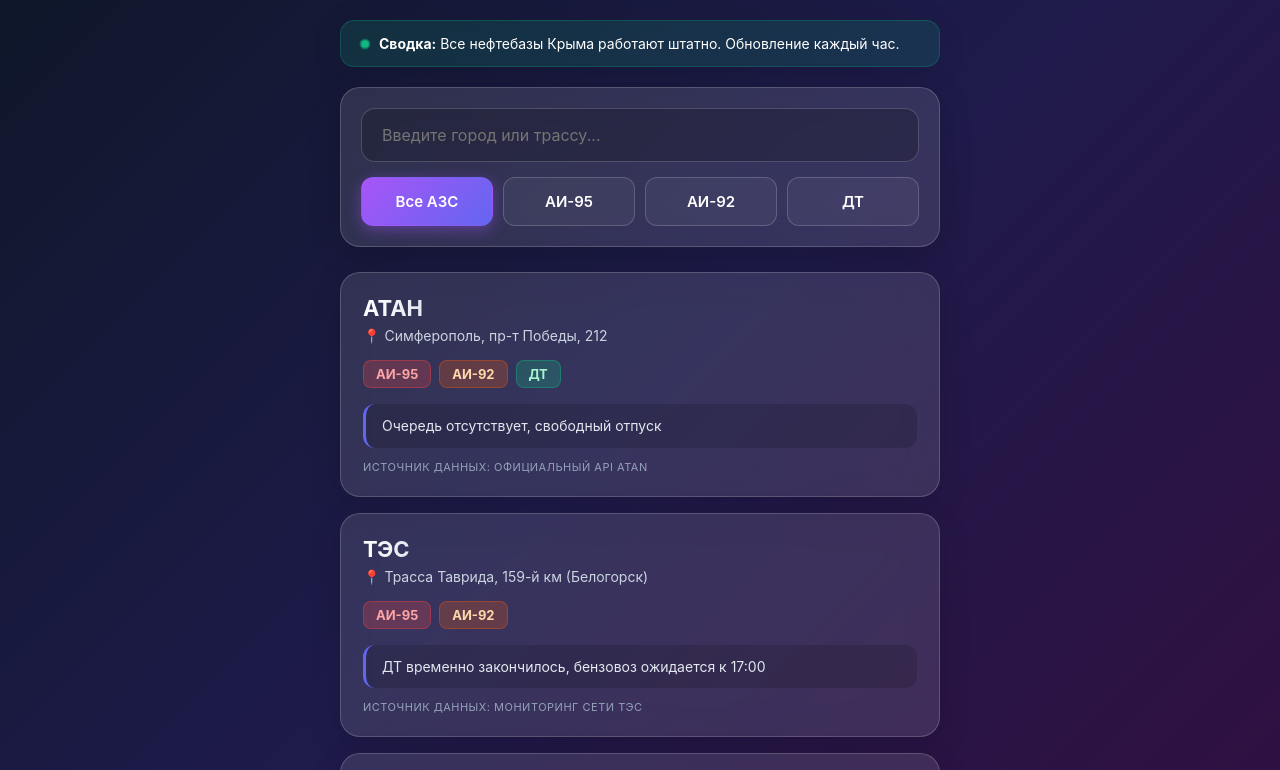
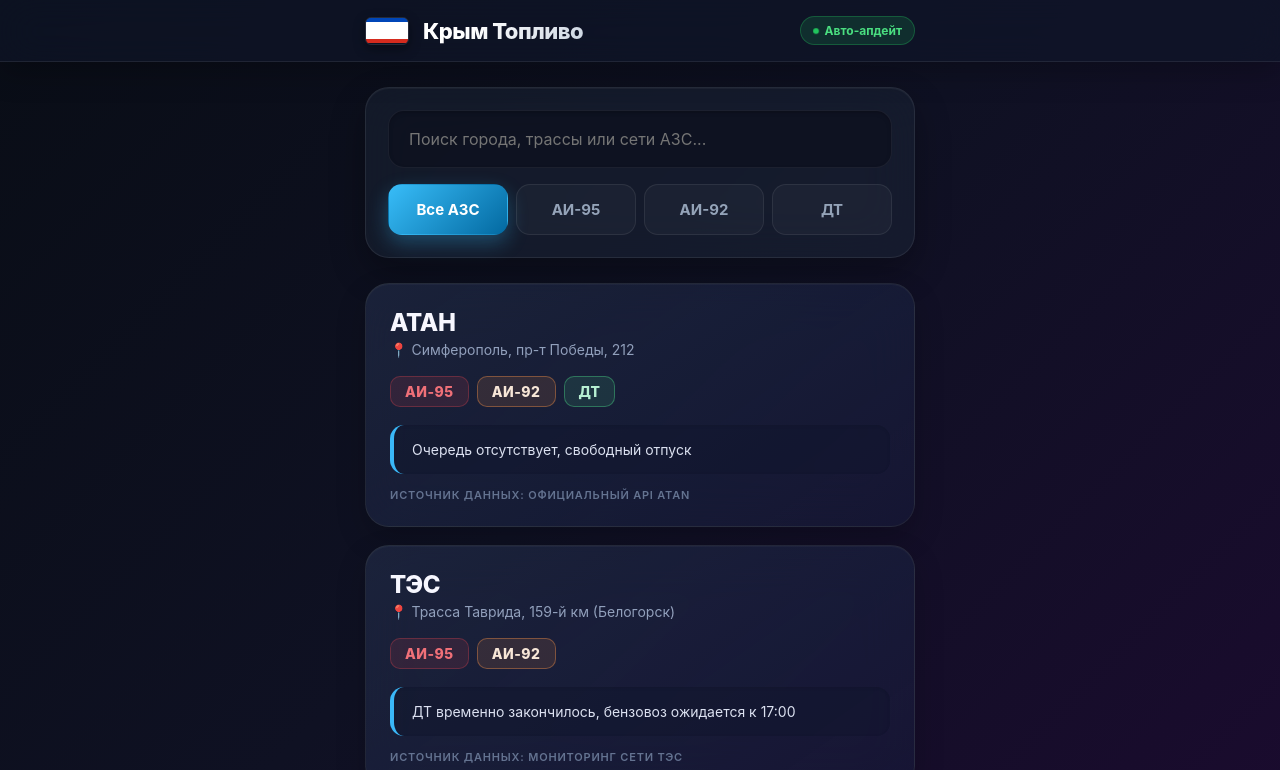
Before and after one commit to sekaclub771-sys/KrymToplivo, a plain HTML site: page index.html in a window 1280 px wide. Shown: the top 770 px of the page. Drawn offline with Linux system fonts and the light colour scheme.

Commit message:
Update index.html

```diff
--- a/index.html
+++ b/index.html
@@ -14,133 +14,171 @@
 
     <style>
         :root {
-            --glass: rgba(255, 255, 255, 0.11);
-            --glass-border: rgba(255, 255, 255, 0.18);
-            --text-main: #ffffff;
-            --text-sub: #cbd5e1;
+            --bg-gradient: linear-gradient(135deg, #090d16 0%, #0f1123 50%, #1a0b2e 100%);
+            --glass-card: rgba(30, 41, 59, 0.45);
+            --glass-border: rgba(255, 255, 255, 0.08);
+            --glass-glow: rgba(99, 102, 241, 0.05);
+            --text-premium: #ffffff;
+            --text-muted: #94a3b8;
+            --accent: #38bdf8;
         }
 
-        * { margin: 0; padding: 0; box-sizing: border-box; font-family: -apple-system, BlinkMacSystemFont, "Segoe UI", Roboto, sans-serif; }
+        * { margin: 0; padding: 0; box-sizing: border-box; font-family: -apple-system, BlinkMacSystemFont, "SF Pro Display", "Helvetica Neue", sans-serif; }
 
         body {
-            background: linear-gradient(135deg, #0f172a 0%, #1e1b4b 50%, #311042 100%);
+            background: var(--bg-gradient);
             background-attachment: fixed;
-            color: var(--text-main);
+            color: var(--text-premium);
             min-height: 100vh;
-            padding-bottom: 40px;
+            padding-bottom: 50px;
             -webkit-font-smoothing: antialiased;
         }
 
-        .container { width: 92%; max-width: 600px; margin: 0 auto; }
+        .container { width: 92%; max-width: 550px; margin: 0 auto; }
 
-        /* Живой статус-бар уведомлений сверху */
-        .notification-bar {
-            background: rgba(16, 185, 129, 0.15);
-            backdrop-filter: blur(12px);
-            -webkit-backdrop-filter: blur(12px);
-            border: 1px solid rgba(16, 185, 129, 0.25);
-            border-radius: 14px;
-            padding: 14px 20px;
-            margin: 20px 0;
-            font-size: 14px;
+        /* Премиальная шапка с флагом Крыма */
+        header {
+            background: rgba(15, 23, 42, 0.6);
+            backdrop-filter: blur(20px);
+            -webkit-backdrop-filter: blur(20px);
+            border-bottom: 1px solid var(--glass-border);
+            padding: 16px 0;
+            position: sticky;
+            top: 0;
+            z-index: 100;
+            box-shadow: 0 10px 30px rgba(0,0,0,0.25);
+        }
+        .header-flex { display: flex; justify-content: space-between; align-items: center; }
+
+        .brand-wrapper { display: flex; align-items: center; gap: 14px; }
+
+        /* Цифровой флаг Крыма */
+        .crimea-flag {
+            width: 44px;
+            height: 28px;
+            border-radius: 6px;
             display: flex;
-            align-items: center;
-            gap: 10px;
-            box-shadow: 0 4px 30px rgba(0, 0, 0, 0.1);
+            flex-direction: column;
+            overflow: hidden;
+            box-shadow: 0 4px 12px rgba(0, 0, 0, 0.4), inset 0 1px 0 rgba(255,255,255,0.2);
+            border: 1px solid rgba(255, 255, 255, 0.1);
         }
-        .pulse-dot { width: 8px; height: 8px; background: #10b981; border-radius: 50%; box-shadow: 0 0 0 0 rgba(16, 185, 129, 0.7); animation: pulse 1.6s infinite; }
+        .flag-blue { height: 16.6%; background: #0046B8; }
+        .flag-white { height: 66.8%; background: #FFFFFF; }
+        .flag-red { height: 16.6%; background: #D52B1E; }
 
-        /* Поле поиска и фильтры под большой палец */
+        .logo-text { font-size: 22px; font-weight: 800; letter-spacing: -0.5px; background: linear-gradient(135deg, #ffffff 30%, #cbd5e1 100%); -webkit-background-clip: text; -webkit-text-fill-color: transparent; }
+
+        .live-badge { background: rgba(34, 197, 94, 0.15); border: 1px solid rgba(34, 197, 94, 0.3); padding: 6px 12px; border-radius: 20px; font-size: 12px; font-weight: 700; color: #4ade80; display: flex; align-items: center; gap: 6px; }
+        .pulse-dot { width: 6px; height: 6px; background: #22c55e; border-radius: 50%; animation: pulse 1.8s infinite; }
+
+        /* Поиск и премиальные кнопки */
         .search-section {
-            background: var(--glass);
-            backdrop-filter: blur(16px);
-            -webkit-backdrop-filter: blur(16px);
+            background: var(--glass-card);
+            backdrop-filter: blur(25px);
+            -webkit-backdrop-filter: blur(25px);
             border: 1px solid var(--glass-border);
-            border-radius: 20px;
-            padding: 20px;
-            margin-bottom: 25px;
-            box-shadow: 0 8px 32px 0 rgba(0, 0, 0, 0.2);
+            border-radius: 24px;
+            padding: 22px;
+            margin: 25px 0;
+            box-shadow: 0 15px 35px rgba(0, 0, 0, 0.3), inset 0 1px 1px rgba(255,255,255,0.05);
         }
 
         input {
             width: 100%;
-            background: rgba(0, 0, 0, 0.2);
-            border: 1px solid var(--glass-border);
-            padding: 16px 20px;
-            border-radius: 14px;
+            background: rgba(13, 17, 30, 0.7);
+            border: 1px solid rgba(255, 255, 255, 0.06);
+            padding: 18px 20px;
+            border-radius: 16px;
             color: white;
             font-size: 16px;
             outline: none;
-            margin-bottom: 15px;
-            transition: all 0.3s ease;
+            margin-bottom: 16px;
+            transition: all 0.3s cubic-bezier(0.4, 0, 0.2, 1);
+            box-shadow: inset 0 2px 4px rgba(0,0,0,0.2);
         }
-        input:focus { border-color: #a855f7; background: rgba(0, 0, 0, 0.3); }
+        input:focus { border-color: var(--accent); background: rgba(13, 17, 30, 0.9); box-shadow: 0 0 15px rgba(56, 189, 248, 0.15), inset 0 2px 4px rgba(0,0,0,0.2); }
 
-        .fuel-filters { display: flex; gap: 10px; }
+        .fuel-filters { display: flex; gap: 8px; }
         .filter-btn {
             flex: 1;
-            background: rgba(255, 255, 255, 0.05);
-            border: 1px solid var(--glass-border);
-            padding: 14px 0;
-            border-radius: 12px;
-            color: var(--text-main);
+            background: rgba(255, 255, 255, 0.03);
+            border: 1px solid rgba(255, 255, 255, 0.08);
+            padding: 15px 0;
+            border-radius: 14px;
+            color: #94a3b8;
             font-size: 15px;
-            font-weight: 600;
+            font-weight: 700;
             cursor: pointer;
-            transition: all 0.2s ease;
+            transition: all 0.25s ease;
         }
         .filter-btn.active {
-            background: linear-gradient(135deg, #a855f7 0%, #6366f1 100%);
+            background: linear-gradient(135deg, #38bdf8 0%, #0369a1 100%);
             border-color: transparent;
-            box-shadow: 0 4px 15px rgba(168, 85, 247, 0.4);
+            color: white;
+            box-shadow: 0 8px 20px rgba(56, 189, 248, 0.3);
         }
 
-        /* Сетка премиальных карточек АЗС */
-        .grid { display: flex; flex-direction: column; gap: 16px; }
+        /* Усиленные сочные карточки АЗС */
+        .grid { display: flex; flex-direction: column; gap: 18px; }
 
         .card {
-            background: var(--glass);
-            backdrop-filter: blur(16px);
-            -webkit-backdrop-filter: blur(16px);
+            background: linear-gradient(145deg, rgba(30, 41, 59, 0.6) 0%, rgba(15, 23, 42, 0.45) 100%);
+            backdrop-filter: blur(25px);
+            -webkit-backdrop-filter: blur(25px);
             border: 1px solid var(--glass-border);
-            border-radius: 20px;
-            padding: 22px;
-            box-shadow: 0 8px 32px 0 rgba(0, 0, 0, 0.15);
-            transition: transform 0.2s ease;
+            border-radius: 24px;
+            padding: 24px;
+            box-shadow: 0 12px 30px rgba(0, 0, 0, 0.2), inset 0 1px 0 rgba(255,255,255,0.03);
+            position: relative;
+            overflow: hidden;
         }
-        .card:active { transform: scale(0.98); }
+        .card::before { content: ''; position: absolute; top:0; left:0; width:100%; height:100%; background: var(--glass-glow); pointer-events: none; }
 
-        .card-header { display: flex; justify-content: space-between; align-items: flex-start; margin-bottom: 6px; }
-        .brand { font-size: 22px; font-weight: 700; background: linear-gradient(to right, #ffffff, #e2e8f0); -webkit-background-clip: text; -webkit-text-fill-color: transparent; }
-        .address { font-size: 14px; color: var(--text-sub); margin-bottom: 16px; display: flex; align-items: center; gap: 4px; }
+        .card-header { display: flex; justify-content: space-between; align-items: center; margin-bottom: 4px; }
+        .brand { font-size: 24px; font-weight: 800; color: #ffffff; letter-spacing: -0.3px; }
+        .address { font-size: 14px; color: var(--text-muted); margin-bottom: 18px; display: flex; align-items: center; gap: 5px; }
 
-        .fuel-row { display: flex; gap: 8px; margin-bottom: 16px; flex-wrap: wrap; }
-        .fuel-badge { background: rgba(239, 68, 68, 0.25); border: 1px solid rgba(239, 68, 68, 0.4); color: #fca5a5; padding: 5px 12px; border-radius: 8px; font-size: 13px; font-weight: 700; }
-        .fuel-badge.active-92 { background: rgba(234, 88, 12, 0.25); border: 1px solid rgba(234, 88, 12, 0.4); color: #fed7aa; }
-        .fuel-badge.active-dt { background: rgba(16, 185, 129, 0.25); border: 1px solid rgba(16, 185, 129, 0.4); color: #a7f3d0; }
+        .fuel-row { display: flex; gap: 8px; margin-bottom: 18px; flex-wrap: wrap; }
+        .fuel-badge { background: rgba(239, 68, 68, 0.12); border: 1px solid rgba(239, 68, 68, 0.3); color: #f87171; padding: 6px 14px; border-radius: 10px; font-size: 14px; font-weight: 800; letter-spacing: 0.5px; }
+        .fuel-badge.active-95 { background: rgba(56, 189, 248, 0.12); border: 1px solid rgba(56, 189, 248, 0.4); color: #7dd3fc; }
+        .fuel-badge.active-92 { background: rgba(251, 146, 60, 0.12); border: 1px solid rgba(251, 146, 60, 0.4); color: #ffedd5; }
+        .fuel-badge.active-dt { background: rgba(74, 222, 128, 0.12); border: 1px solid rgba(74, 222, 128, 0.4); color: #bbf7d0; }
 
-        .notes { background: rgba(0, 0, 0, 0.15); padding: 12px 16px; border-radius: 12px; font-size: 14px; line-height: 1.4; color: #e2e8f0; border-left: 3px solid #6366f1; margin-bottom: 12px; }
-        .meta { font-size: 11px; color: #94a3b8; text-transform: uppercase; letter-spacing: 0.5px; }
+        .notes { background: rgba(10, 15, 30, 0.4); padding: 14px 18px; border-radius: 14px; font-size: 14px; line-height: 1.5; color: #e2e8f0; border-left: 4px solid #38bdf8; margin-bottom: 14px; box-shadow: inset 0 1px 3px rgba(0,0,0,0.1); }
+        .meta { font-size: 11px; color: #64748b; text-transform: uppercase; letter-spacing: 0.8px; font-weight: 600; }
 
         @keyframes pulse {
-            0% { transform: scale(0.95); box-shadow: 0 0 0 0 rgba(16, 185, 129, 0.7); }
-            70% { transform: scale(1); box-shadow: 0 0 0 6px rgba(16, 185, 129, 0); }
-            100% { transform: scale(0.95); box-shadow: 0 0 0 0 rgba(16, 185, 129, 0); }
+            0% { transform: scale(0.95); box-shadow: 0 0 0 0 rgba(34, 197, 94, 0.5); }
+            70% { transform: scale(1); box-shadow: 0 0 0 6px rgba(34, 197, 94, 0); }
+            100% { transform: scale(0.95); box-shadow: 0 0 0 0 rgba(34, 197, 94, 0); }
         }
     </style>
 </head>
 <body>
 
+    <!-- Премиальный Хедер с Флагом Крыма -->
+    <header>
+        <div class="container header-flex">
+            <div class="brand-wrapper">
+                <div class="crimea-flag">
+                    <div class="flag-blue"></div>
+                    <div class="flag-white"></div>
+                    <div class="flag-red"></div>
+                </div>
+                <div class="logo-text">Крым Топливо</div>
+            </div>
+            <div class="live-badge">
+                <div class="pulse-dot"></div>
+                <span>Авто-апдейт</span>
+            </div>
+        </div>
+    </header>
+
     <main class="container">
-        <!-- Виджет уведомлений сверху -->
-        <div class="notification-bar">
-            <div class="pulse-dot"></div>
-            <div><strong>Сводка:</strong> Все нефтебазы Крыма работают штатно. Обновление каждый час.</div>
-        </div>
-
-        <!-- Поиск и фильтрация -->
+        <!-- Поиск и фильтрация под палец -->
         <section class="search-section">
-            <input type="text" id="searchInput" placeholder="Введите город или трассу..." onkeyup="runFilters()">
+            <input type="text" id="searchInput" placeholder="Поиск города, трассы или сети АЗС..." onkeyup="runFilters()">
             <div class="fuel-filters">
                 <button class="filter-btn active" id="btn-all" onclick="selectFuel('all')">Все АЗС</button>
                 <button class="filter-btn" id="btn-95" onclick="selectFuel('АИ-95')">АИ-95</button>
```
